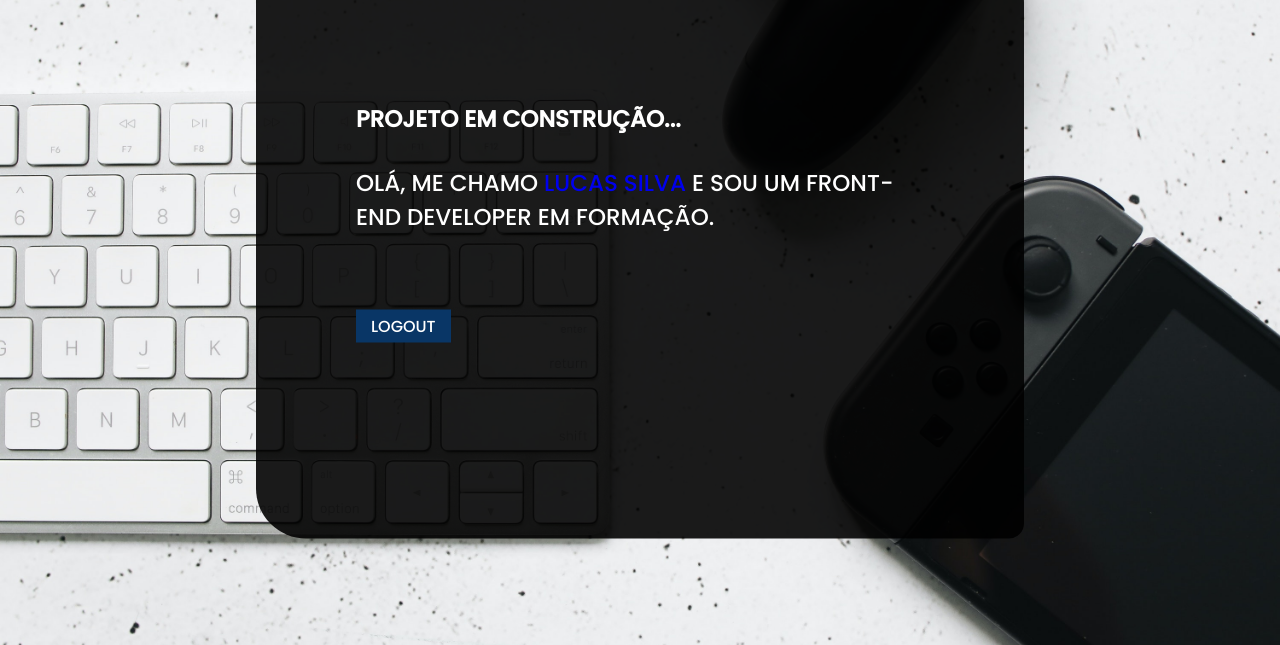
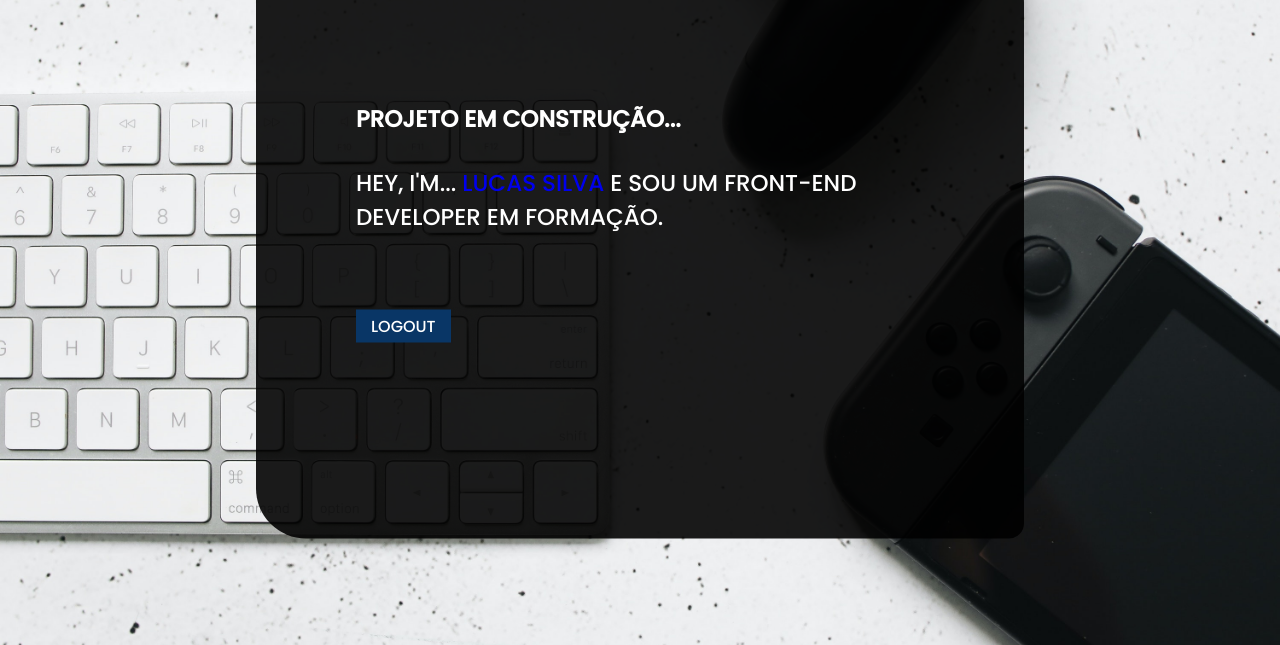
Before and after one commit to lucasSlv/tela-de-login-layout-responsivo, a plain HTML site: page src/index.html in a window 1280 px wide. Shown: the part 155-800 px from the top of the page. Drawn offline with Linux system fonts and the light colour scheme.

Commit message:
Change text language

```diff
--- a/src/index.html
+++ b/src/index.html
@@ -50,7 +50,7 @@
     </div>
     <div class="content">
         <h1 class="text-center">Projeto em construção...</h1>
-        <p class="text-center">Olá, me chamo <a href="https://www.linkedin.com/in/lucas-silva-166864237/">Lucas Silva</a> e sou um Front-end Developer em formação.</p>
+        <p class="text-center">Hey, I'm... <a href="https://www.linkedin.com/in/lucas-silva-166864237/">Lucas Silva</a> e sou um Front-end Developer em formação.</p>
         <a class="btn" href="/src/login.html">Logout</a>
     </div>
 </body>
```
